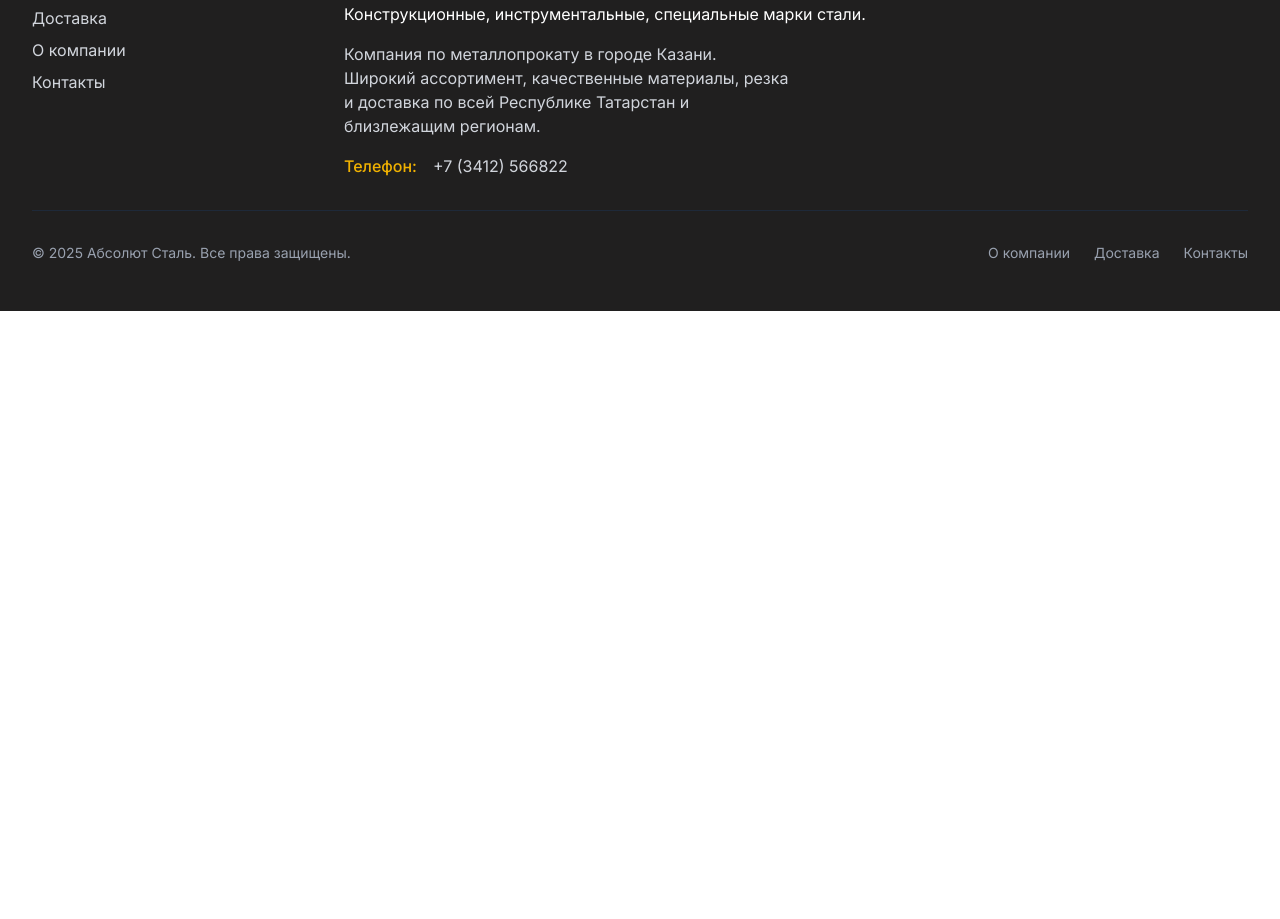
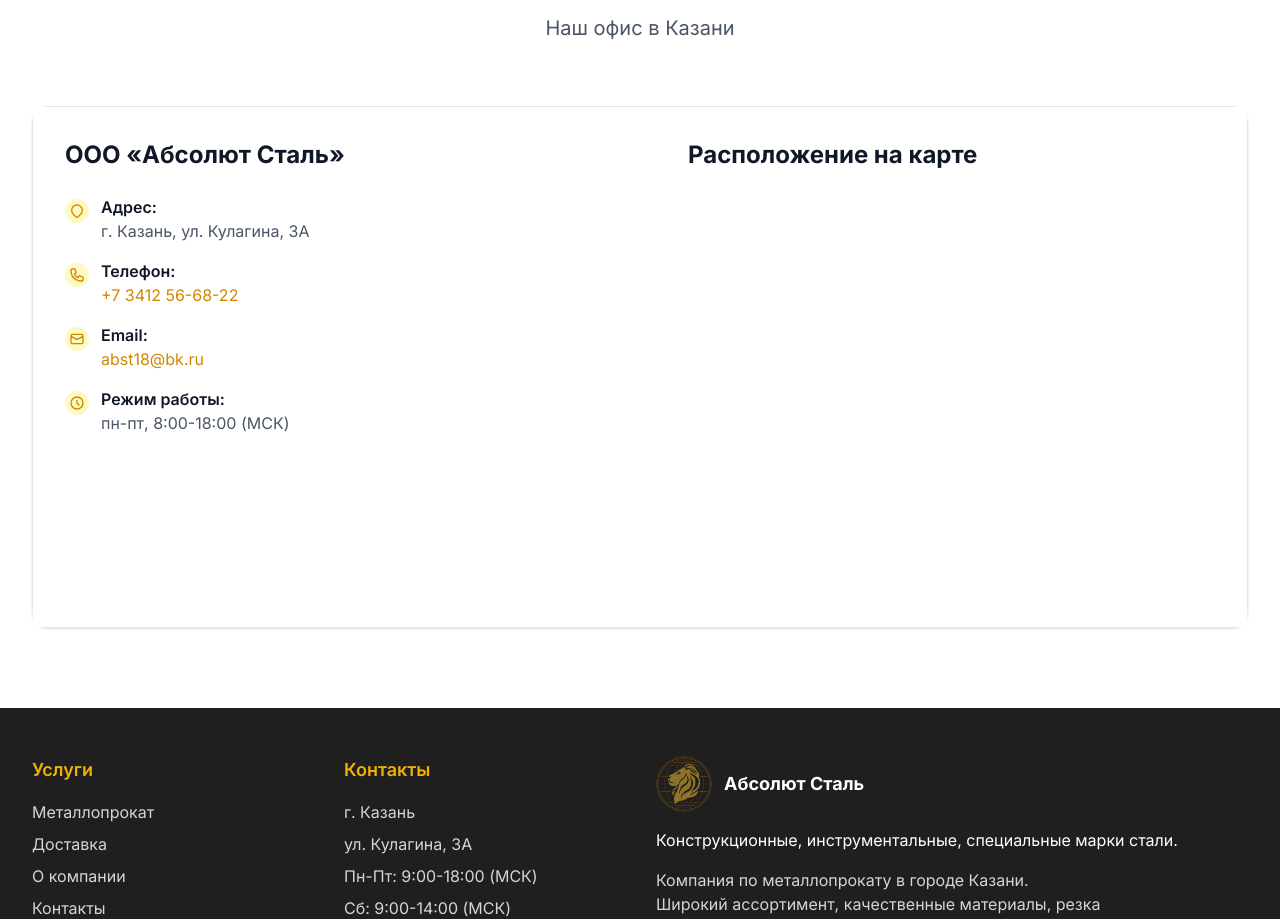
Before and after one commit to tigraranaar/absolut-stal, a Next.js app: page /contacts in a window 1280 px wide. Shown: the part 1007-1926 px from the top of the page. Before the commit the page ends 1318 px from the top, so only its background shows below. Built offline with nearby package versions, Linux system fonts and the light colour scheme.

Commit message:
chore: update contact information and map details to reflect new office location in Kazan

```diff
--- a/src/app/contacts/page.tsx
+++ b/src/app/contacts/page.tsx
@@ -40,7 +40,7 @@
   const branches = [
     {
       name: 'ООО «Абсолют Сталь»',
-      address: '426035, УР, г. Ижевск, ул. Репина, дом 35, кор. 1',
+      address: 'г. Казань, ул. Кулагина, 3А',
       phone: '+7 3412 56-68-22',
       email: 'abst18@bk.ru',
       workHours: 'пн-пт, 8:00-18:00 (МСК)',
@@ -154,14 +154,14 @@
       </section> */}
 
       {/* Карта */}
-      {/* <section className="bg-white py-20">
+      <section className="bg-white py-20">
         <div className="mx-auto max-w-7xl px-4 sm:px-6 lg:px-8">
           <div className="mb-16 text-center">
             <h2 className="mb-4 text-3xl font-bold text-gray-900">
               Мы на карте
             </h2>
             <p className="mx-auto max-w-2xl text-xl text-gray-600">
-              Наш офис в городе Ижевске
+              Наш офис в Казани
             </p>
           </div>
 
@@ -278,7 +278,7 @@
               </h3>
               <div className="overflow-hidden rounded-lg">
                 <iframe
-                  src="https://yandex.ru/map-widget/v1/-/CBqZEVtL-A"
+                  src="https://yandex.com/map-widget/v1/?ll=49.138034%2C55.742514&mode=whatshere&utm_source=share&whatshere%5Bpoint%5D=49.138035%2C55.742514&whatshere%5Bzoom%5D=17&z=17"
                   width="600"
                   height="400"
                   className="h-[400px] w-full"
@@ -287,7 +287,30 @@
             </div>
           </div>
         </div>
-      </section> */}
+      </section>
     </div>
   );
 }
+
+// <div style="position:relative;overflow:hidden;">
+//   <a
+//     href="https://yandex.com/maps/43/kazan/?utm_medium=mapframe&utm_source=maps"
+//     style="color:#eee;font-size:12px;position:absolute;top:0px;"
+//   >
+//     Казань
+//   </a>
+//   <a
+//     href="https://yandex.com/maps/43/kazan/house/ulitsa_vladimira_kulagina_3a/YEAYdwRoSUYCQFtvfXt1c3liYA==/?ll=49.138034%2C55.742514&utm_medium=mapframe&utm_source=maps&z=17"
+//     style="color:#eee;font-size:12px;position:absolute;top:14px;"
+//   >
+//     Улица Владимира Кулагина, 3А на карте Казани — Яндекс Карты
+//   </a>
+//   <iframe
+//     src="https://yandex.com/map-widget/v1/?ll=49.138034%2C55.742514&mode=whatshere&utm_source=share&whatshere%5Bpoint%5D=49.138035%2C55.742514&whatshere%5Bzoom%5D=17&z=17"
+//     width="560"
+//     height="400"
+//     frameborder="1"
+//     allowfullscreen="true"
+//     style="position:relative;"
+//   ></iframe>
+// </div>;
--- a/src/components/layout/Footer.tsx
+++ b/src/components/layout/Footer.tsx
@@ -49,18 +49,18 @@
           </div>
 
           {/* Контакты */}
-          {/* <div className="text-center md:text-left">
+          <div className="text-center md:text-left">
             <h3 className="mb-4 text-lg font-semibold text-yellow-500">
               Контакты
             </h3>
             <ul className="space-y-2 text-gray-300">
-              <li>г. Ижевск</li>
-              <li>ул. Репина, дом 35, кор. 1</li>
+              <li>г. Казань</li>
+              <li>ул. Кулагина, 3А</li>
               <li>Пн-Пт: 9:00-18:00 (МСК)</li>
               <li>Сб: 9:00-14:00 (МСК)</li>
               <li>Вс: Выходной</li>
             </ul>
-          </div> */}
+          </div>
 
           {/* О компании */}
           <div className="col-span-1 text-center md:col-span-2 md:text-left">
```
